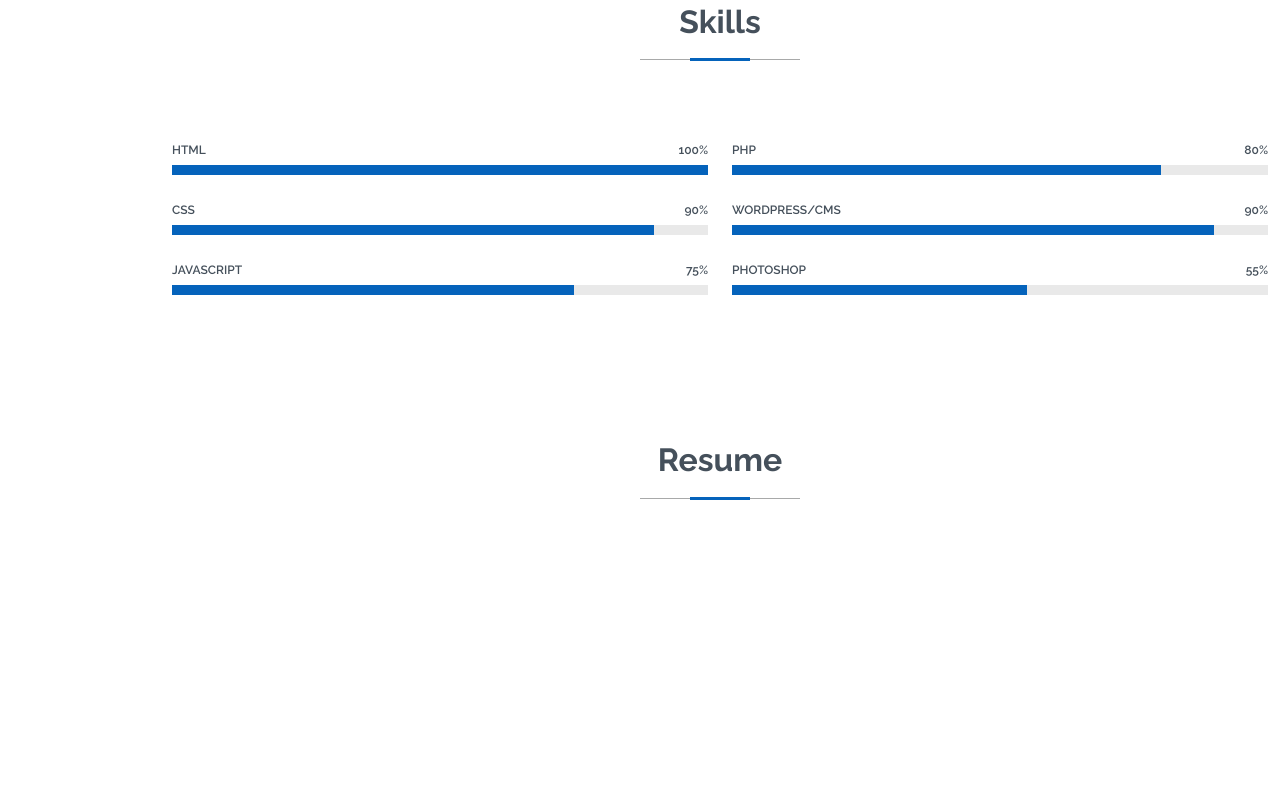
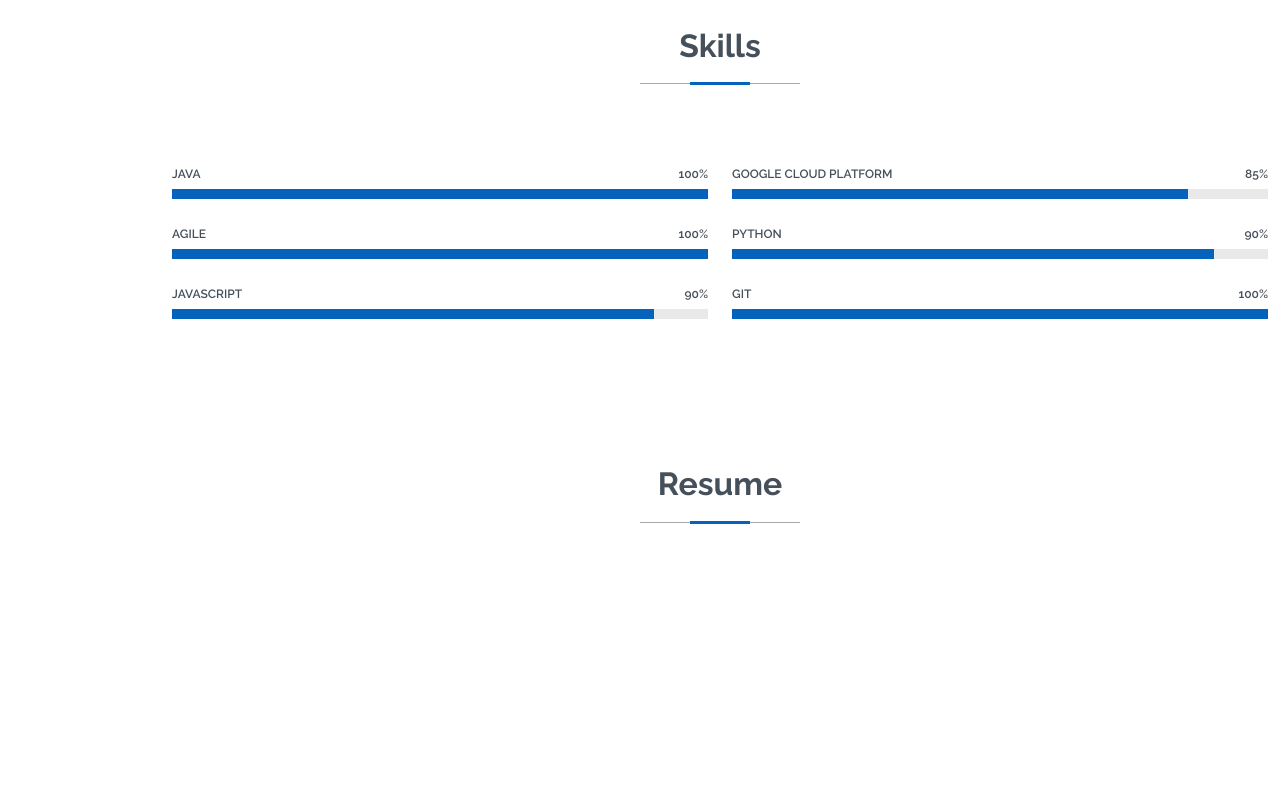
Before and after one commit to dgstewart023/dgstewart023.github.io, a plain HTML site: page MyResume/index.html in a window 1280 px wide. Shown: the part 1489-2300 px from the top of the page. Drawn offline with Linux system fonts and the light colour scheme.

Commit message:
changes no picture

```diff
--- a/MyResume/index.html
+++ b/MyResume/index.html
@@ -81,7 +81,7 @@
       <!-- Section Title -->
       <div class="container section-title" data-aos="fade-up">
         <h2>About</h2>
-        <p>I am a Senior at James Madison University, currently pursuing a Bachelor's Degree in Computer Science with a minor in Mathematics.</p>
+        <p>I am a Senior at James Madison University, currently pursuing a Bachelor's Degree in Computer Science with a minor in Mathematics. I have a passion in problem-solving and coding, and want to apply my skills as a Technical Analyst, Software Engineer, or Web Developer.</p>
       </div><!-- End Section Title -->
 
       <div class="container" data-aos="fade-up" data-aos-delay="100">
@@ -145,23 +145,23 @@
           <div class="col-lg-6">
 
             <div class="progress">
-              <span class="skill"><span>HTML</span> <i class="val">100%</i></span>
+              <span class="skill"><span>Java</span> <i class="val">100%</i></span>
               <div class="progress-bar-wrap">
                 <div class="progress-bar" role="progressbar" aria-valuenow="100" aria-valuemin="0" aria-valuemax="100"></div>
               </div>
             </div><!-- End Skills Item -->
 
             <div class="progress">
-              <span class="skill"><span>CSS</span> <i class="val">90%</i></span>
+              <span class="skill"><span>Agile</span> <i class="val">100%</i></span>
               <div class="progress-bar-wrap">
-                <div class="progress-bar" role="progressbar" aria-valuenow="90" aria-valuemin="0" aria-valuemax="100"></div>
+                <div class="progress-bar" role="progressbar" aria-valuenow="100" aria-valuemin="0" aria-valuemax="100"></div>
               </div>
             </div><!-- End Skills Item -->
 
             <div class="progress">
-              <span class="skill"><span>JavaScript</span> <i class="val">75%</i></span>
+              <span class="skill"><span>JavaScript</span> <i class="val">90%</i></span>
               <div class="progress-bar-wrap">
-                <div class="progress-bar" role="progressbar" aria-valuenow="75" aria-valuemin="0" aria-valuemax="100"></div>
+                <div class="progress-bar" role="progressbar" aria-valuenow="90" aria-valuemin="0" aria-valuemax="100"></div>
               </div>
             </div><!-- End Skills Item -->
 
@@ -170,23 +170,23 @@
           <div class="col-lg-6">
 
             <div class="progress">
-              <span class="skill"><span>PHP</span> <i class="val">80%</i></span>
+              <span class="skill"><span>Google Cloud Platform</span> <i class="val">85%</i></span>
               <div class="progress-bar-wrap">
-                <div class="progress-bar" role="progressbar" aria-valuenow="80" aria-valuemin="0" aria-valuemax="100"></div>
+                <div class="progress-bar" role="progressbar" aria-valuenow="85" aria-valuemin="0" aria-valuemax="100"></div>
               </div>
             </div><!-- End Skills Item -->
 
             <div class="progress">
-              <span class="skill"><span>WordPress/CMS</span> <i class="val">90%</i></span>
+              <span class="skill"><span>Python</span> <i class="val">90%</i></span>
               <div class="progress-bar-wrap">
                 <div class="progress-bar" role="progressbar" aria-valuenow="90" aria-valuemin="0" aria-valuemax="100"></div>
               </div>
             </div><!-- End Skills Item -->
 
             <div class="progress">
-              <span class="skill"><span>Photoshop</span> <i class="val">55%</i></span>
+              <span class="skill"><span>Git</span> <i class="val">100%</i></span>
               <div class="progress-bar-wrap">
-                <div class="progress-bar" role="progressbar" aria-valuenow="55" aria-valuemin="0" aria-valuemax="100"></div>
+                <div class="progress-bar" role="progressbar" aria-valuenow="100" aria-valuemin="0" aria-valuemax="100"></div>
               </div>
             </div><!-- End Skills Item -->
 
@@ -233,12 +233,12 @@
           <div class="row gy-4 isotope-container" data-aos="fade-up" data-aos-delay="200">
 
             <div class="col-lg-4 col-md-6 portfolio-item isotope-item filter-app">
-              <img src="assets/img/masonry-portfolio/masonry-portfolio-1.jpg" class="img-fluid" alt="">
+              <img src="assets/img/Screen Shot 2024-11-06 at 5.02.19 PM.png" class="img-fluid" alt="">
               <div class="portfolio-info">
                 <h4>GeoHits</h4>
                 <p>Website for finding Top Trending Song in Countries</p>
-                <a href="assets/img/masonry-portfolio/masonry-portfolio-1.jpg" title="App 1" data-gallery="portfolio-gallery-app" class="glightbox preview-link"><i class="bi bi-zoom-in"></i></a>
-                <a href="portfolio-details.html" title="More Details" class="details-link"><i class="bi bi-link-45deg"></i></a>
+                <a href="assets/img/Screen Shot 2024-11-06 at 5.02.19 PM.png" title="App 1" data-gallery="portfolio-gallery-app" class="glightbox preview-link"><i class="bi bi-zoom-in"></i></a>
+                <a href="https://wanghci.github.io/project-milestone-2-geohits/" title="More Details" class="details-link"><i class="bi bi-link-45deg"></i></a>
               </div>
             </div><!-- End Portfolio Item -->
 
```
Also changed, not shown: MyResume/assets/img/Screen Shot 2024-11-06 at 5.02.19 PM.png (added).
